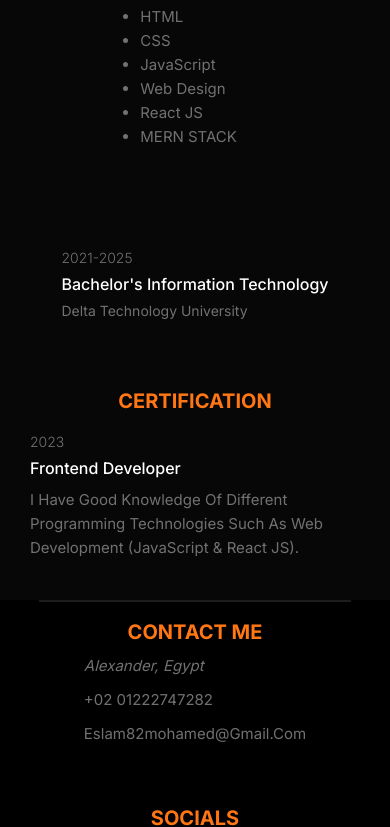
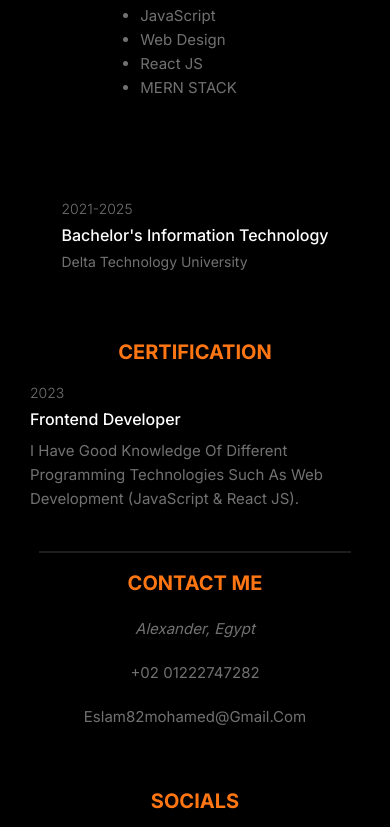
Before and after one commit to islam-abdel-halem/Resume, a plain HTML site: page index.html in a window 390 px wide. Shown: the part 811-1638 px from the top of the page. Drawn offline with nearby package versions, Linux system fonts and the light colour scheme.

Commit message:
Fix Some problem

```diff
--- a/style.css
+++ b/style.css
@@ -35,6 +35,7 @@ Medium:
 
 - Spacing system (px)
 2 / 4 / 8 / 12 / 16 / 24 / 32 / 48 / 64 / 80 / 96 / 128
+
 */
 @import url("https://fonts.googleapis.com/css2?family=Inter:wght@200;300;400;500;600;700&display=swap");
 
@@ -46,15 +47,52 @@ Medium:
 :root {
   --primary-color: #ff7613;
   --text-color: #727171;
+  --text-color2: #fff;
+  --background-color: #000;
 }
 html {
   font-size: 10px;
 }
 body {
   font-family: Inter, sans-serif;
-  background-color: black;
-  color: white;
-  margin-bottom: 23px;
+  background-color: var(--background-color);
+  color: var(--text-color2);
+  margin-bottom: 32px;
+}
+
+/* layouts */
+.container {
+  max-width: 1000px;
+  width: 91%;
+  margin: 0 auto;
+  display: grid;
+  padding: 3rem;
+  background: var(--background-color);
+  grid-template-columns: 1fr 1fr;
+  gap: 4rem;
+}
+
+.profile {
+  grid-column: 1 / -1;
+  margin-bottom: 2rem;
+}
+.group-1 {
+  display: flex;
+  flex-direction: column;
+  gap: 5rem;
+}
+.group-3 {
+  max-width: 700px;
+  width: 100%;
+  margin: 0 auto;
+  grid-column: 1/-1;
+  display: flex;
+  flex-direction: row;
+  gap: 5rem;
+  margin-top: 18px;
+}
+.group-3 div {
+  flex: 1;
 }
 
 /* common styles */
@@ -64,7 +102,7 @@ img {
 }
 a {
   text-decoration: none;
-  color: white;
+  color: var(--text-color2);
 }
 .description,
 a.description {
@@ -91,7 +129,7 @@ a.description {
 }
 .item_title {
   font-size: 1.6rem;
-  color: white;
+  color: var(--text-color2);
   font-weight: 500;
   margin: 0.8rem 0;
 }
@@ -99,56 +137,6 @@ a.description {
   font-size: 1.4rem;
   color: var(--text-color);
   font-weight: 400;
-}
-
-/* layouts */
-.container {
-  max-width: 1000px;
-  width: 91%;
-  margin: 0 auto;
-  display: grid;
-  padding: 3rem;
-  background: #070707;
-  grid-template-columns: 1fr 1fr;
-  gap: 4rem;
-}
-@media only screen and (max-width: 768px) {
-  .container {
-    width: 100%;
-    grid-template-columns: 1fr;
-    padding: 3rem;
-    gap: 7rem;
-  }
-}
-.profile {
-  grid-column: 1 / -1;
-  margin-bottom: 2rem;
-}
-.group-1 {
-  display: flex;
-  flex-direction: column;
-  gap: 5rem;
-}
-.group-3 {
-  max-width: 700px;
-  width: 100%;
-  margin: 0 auto;
-  grid-column: 1/-1;
-  display: flex;
-  flex-direction: row;
-  gap: 5rem;
-  margin-top: 18px;
-}
-.group-3 > div {
-  flex: 1;
-}
-@media only screen and (max-width: 768px) {
-  .profile {
-    margin-bottom: 0;
-  }
-  .group-3 {
-    flex-direction: column;
-  }
 }
 
 /* profile */
@@ -160,7 +148,7 @@ a.description {
   max-width: 250px;
 }
 .profile_name_firstName {
-  color: white;
+  color: var(--text-color2);
   font-weight: 200;
   font-size: clamp(2rem, 8vw, 4rem);
   text-transform: uppercase;
@@ -183,7 +171,7 @@ a.description {
   display: block;
   text-decoration: none;
   padding: 12px 18px;
-  border: #fff solid 2px;
+  border: var(--text-color2) solid 2px;
   font-size: 1.6rem;
   margin-top: 1rem;
   border-radius: 55px;
@@ -194,11 +182,6 @@ a.description {
   color: var(--primary-color);
   border: var(--primary-color) solid 2px;
   transition: all 0.7s;
-}
-@media only screen and (max-width: 768px) {
-  .profile_container {
-    flex-direction: column;
-  }
 }
 
 /* eduction */
@@ -242,21 +225,57 @@ hr {
   border: none;
   border-top: 2px solid rgba(128, 128, 128, 0.229);
 }
+
+@media only screen and (max-width: 768px) {
+  .container {
+    width: 100%;
+    grid-template-columns: 1fr;
+    padding: 3rem;
+    gap: 7rem;
+  }
+  .profile_container {
+    flex-direction: column;
+  }
+  .profile {
+    margin-bottom: 0;
+  }
+  .group-3 {
+    flex-direction: column;
+  }
+}
+
 @media only screen and (max-width: 400px) {
   hr {
     margin: 0 auto;
   }
+  .container {
+    justify-items: center;
+  }
 
+  img {
+    width: 85%;
+  }
+  .contact_info {
+    display: flex;
+    flex-direction: column;
+    align-items: center;
+  }
+  .downloadBtn {
+    margin-top: 18px;
+  }
+  .profile_name_lastName {
+    font-size: clamp(2.5rem, 15vw, 4rem);
+  }
   .group-3,
   .profile_container {
     align-items: center;
+  }
+  h3.title {
+    margin-bottom: 12px;
   }
 
   .title,
   img {
     text-align: center;
   }
-  .container {
-    justify-items: center;
-  }
 }
```
Also changed, not shown: index.html (+3 -2 lines).
